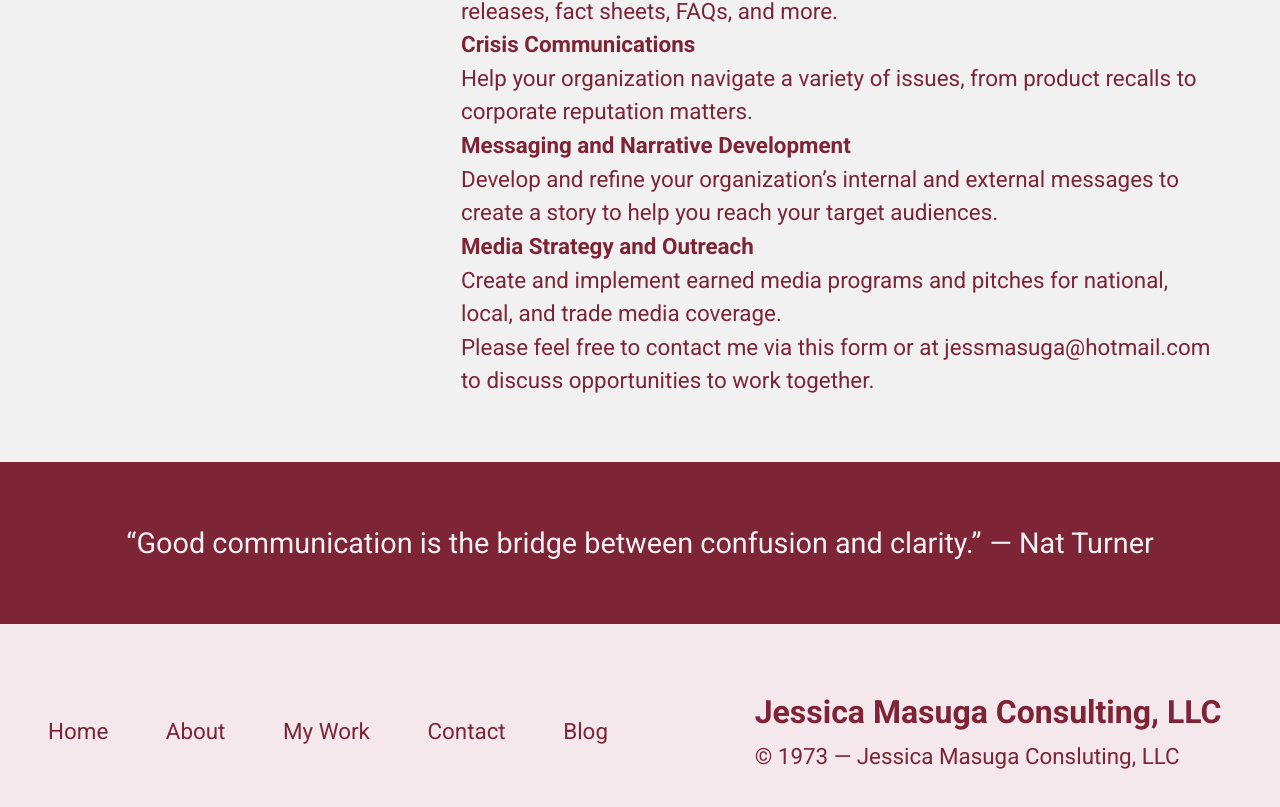
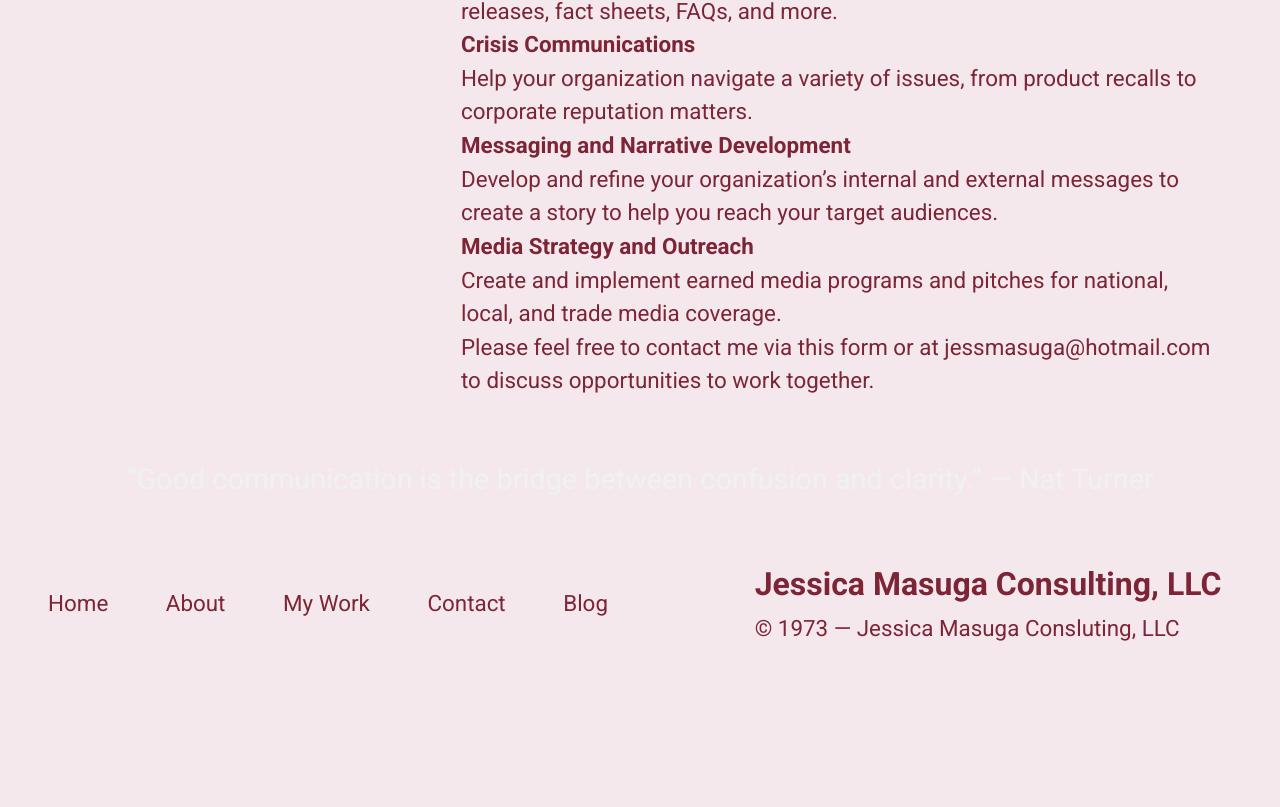
Before and after one commit to kySuga/jess-masuga-consulting, a Next.js app: page /about in a window 1280 px wide. Shown: the part 619-1426 px from the top of the page. After the commit the page ends 1329 px from the top, so only its background shows below. Built offline with nearby package versions, Linux system fonts and the light colour scheme.

Commit message:
Removed main from home and about and moved into global. Adjust className to banner.

```diff
--- a/src/app/about/page.tsx
+++ b/src/app/about/page.tsx
@@ -5,8 +5,7 @@
 export default function Page() {
   return (
     <>
-    {/* main is temporary till I figure out adding styles for layout.tsx */}
-<main className={styles.main}>
+
       <div className={styles.about}>
         <picture>
           <source srcSet="https://res.cloudinary.com/do9qt3sjt/image/upload/v1710699832/jmc-background-m_ixd7r6.jpg" media="(max-width: 640px)" />
@@ -70,7 +69,7 @@
         </div>
       </div>
 
-      <div className={styles.wrap}>
+      <div className="banner">
         <div className={styles.content__quote}>
           <figure>
             <blockquote>
@@ -82,7 +81,6 @@
           </figure>
         </div>
       </div>
-</main>
 
     </>
   );
--- a/src/app/layout.tsx
+++ b/src/app/layout.tsx
@@ -23,9 +23,9 @@
     <html lang="en">
       <body className={roboto.className}>
         <Header />
-        {/* <main className={global.main}> */}
+        <main>
           {children}
-        {/* </main> */}
+        </main>
         <Footer />
       </body>
     </html>
```
Also changed, not shown: src/app/page.tsx (+3 -4 lines).
